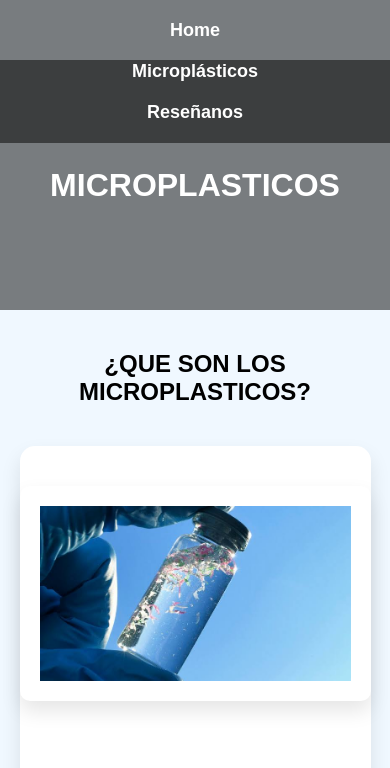
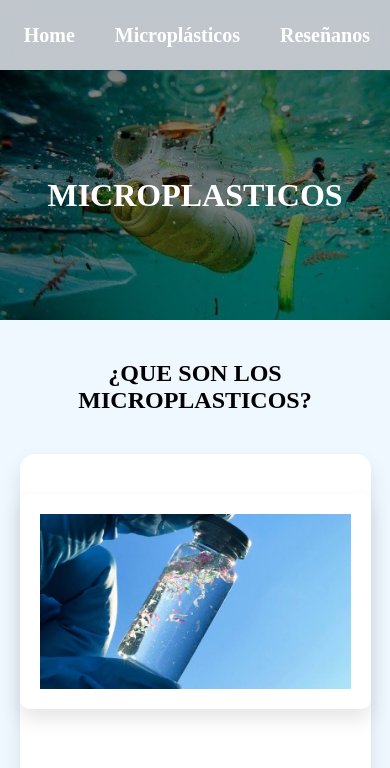
Before and after one commit to Mafufero/Contaminacion, a plain HTML site: page segunda_pagina.html in a window 390 px wide. Shown: the top 768 px of the page. Drawn offline with Linux system fonts and the light colour scheme.

Commit message:
style_2.css

```diff
--- a/pagina ecologista/style_2.css
+++ b/pagina ecologista/style_2.css
@@ -1,62 +1,73 @@
-body {
-    margin: 0;
-    padding: 0;
+ body{
+    margin: 0px;
+    border: 0px;
     background-color: aliceblue;
-    font-family: sans-serif;
  }
-
-#navbar {
+ #navbar{
+    align-items: center;
+    justify-content: right;
+    height: 70px;
+    width: 100%;
     display: flex;
-    align-items: center;
-    justify-content: center;
-    height: 60px;
-    width: 100%;
+    backdrop-filter: blur(10px);
     position: fixed;
-    top: 0;
-    background-color: rgba(0, 0, 0, 0.5);
-    z-index: 10;
+    background-color: rgb(0, 0, 0, 0.2);
+    margin-top: -70px;
  }
-
-#navbar ul {
+ #navbar ul{
     display: flex;
     list-style: none;
     margin: 0;
     padding: 0;
  }
-
-#navbar ul li {
-    margin: 0 10px;
-}
-
-#navbar ul li a {
-    color: white;
+  #navbar ul li a{
     text-decoration: none;
-    font-size: 18px;
+    font-size: 20px;
     font-weight: bold;
-    padding: 10px;
-    transition: background 0.3s;
+    transition: all 0.3s ease;
+    display: flex;
     border-radius: 5px;
   }
-
-#navbar ul li a:hover {
+ #navbar ul li{
+    margin: 0 20px;
+    padding: 0;
+ }
+ li a{
+    text-align: left;
+    text-decoration: none;
+    color: white;
+    font-size: 20px;
+ }
+ #navbar li a:hover{
+    opacity: 0.5;
     background-color: #555;
-    opacity: 0.8;
+    color: white;
+    padding: 25px;
  }
-
-#titu {
-    margin-top: 60px;
+ #titu{
+    margin-top: 70px;
     display: flex;
     align-items: center;
     justify-content: center;
+    text-align: center;
     flex-direction: column;
     height: 250px;
     color: white;
-    text-align: center;
-    background-image: linear-gradient(rgba(0,0,0,0.5), rgba(0,0,0,0.5)), url("pagina ecologista/images (69).jpg");
+    background-image: linear-gradient(
+        0deg,
+        rgba(0,0,0,0.5),
+        rgba(0,0,0,0.5)
+
+    )
+    ,url(images\ \(69\).jpg);
+    background-repeat: no-repeat;
     background-size: cover;
-    background-position: center;
+    background-position: center center;
  }
-
+ #titu img{
+    width: 1550px;
+    height: 250px;
+ }
         h2 {
             text-align: center;
             padding: 20px 10px;
@@ -90,59 +101,34 @@ h2 {
 
         .separar p {
             text-align: justify;
-    font-size: 22px;
+            font-size: 25px;
         }
 
-/* RESPONSIVO */
+        /* Responsivo para pantallas pequeñas */
         @media (max-width: 768px) {
-    #navbar {
-        flex-direction: column;
-        height: auto;
-        padding: 10px;
-    }
-
-    #navbar ul {
-        flex-direction: column;
-        align-items: center;
-    }
-
-    #navbar ul li {
-        margin: 5px 0;
-    }
-
             .separar {
                 flex-direction: column;
                 text-align: center;
                 margin: 20px 5%;
             }
 
+            .separar p {
+                text-align: justify;
+            }
+
             .separar img {
                 width: 100%;
                 height: auto;
             }
-
-    .separar p {
-        font-size: 20px;
         }
 
-    .card {
-        width: 90%;
-        height: auto;
-    }
-
-    .cards-container {
-        gap: 30px;
-    }
-}
-
-footer {
+footer{
     text-align: center;
     background-color: rgb(156, 117, 195);
     height: 25px;
-    padding: 5px;
 }
 
-/* Galería */
+/* galeria */
 .galeria {
     padding: 60px 20px;
     background-color: #eaf6f6;
@@ -158,18 +144,19 @@ footer {
 .cards-container {
     display: flex;
     flex-wrap: wrap;
-    gap: 60px;
+    gap: 150px;
     justify-content: center;
 }
 
 .card {
-    background-color: #fff;
+    background-color: rgb(255, 255, 255);
     border-radius: 12px;
     box-shadow: 0 10px 20px rgba(0,0,0,0.1);
+    overflow: hidden;
     max-width: 300px;
-    width: 100%;
-    padding: 10px;
-    transition: 0.3s ease;
+    transition: transform 0.3s ease, box-shadow 0.3s ease;
+    width: 400px;
+   height: 300px;
 }
 
 .card:hover {
@@ -177,45 +164,22 @@ footer {
     box-shadow: 0 6px 16px rgba(0,0,0,0.2);
 }
 
+.card img {
+    width: 100%;
+    height: 200px;
+    object-fit: cover;
+}
+
 .card h3 {
-    margin-top: 10px;
+    margin: 15px 0 10px;
     font-size: 1.2rem;
     color: #00b894;
 }
 
 .card p {
-    font-size: 18px;
+    font-size: 0.95rem;
+    padding: 0 15px 20px;
     color: #555;
     text-align: justify;
+    font-size: 20px;
 }
-/* NAVBAR responsivo */
-@media (max-width: 768px) {
-    #navbar {
-        flex-direction: column;
-        align-items: flex-start;
-        height: auto;
-        padding: 10px 0;
-        margin-top: 0;
-    }
-
-    #navbar ul {
-        flex-direction: column;
-        width: 100%;
-        align-items: center;
-    }
-
-    #navbar ul li {
-        margin: 10px 0;
-    }
-
-    #navbar ul li a {
-        font-size: 18px;
-        padding: 10px 20px;
-        width: 100%;
-        text-align: center;
-    }
-
-    #navbar li a:hover {
-        padding: 10px 20px;
-    }
-}
```
Lines whose indentation alone changed are shown as unchanged.
